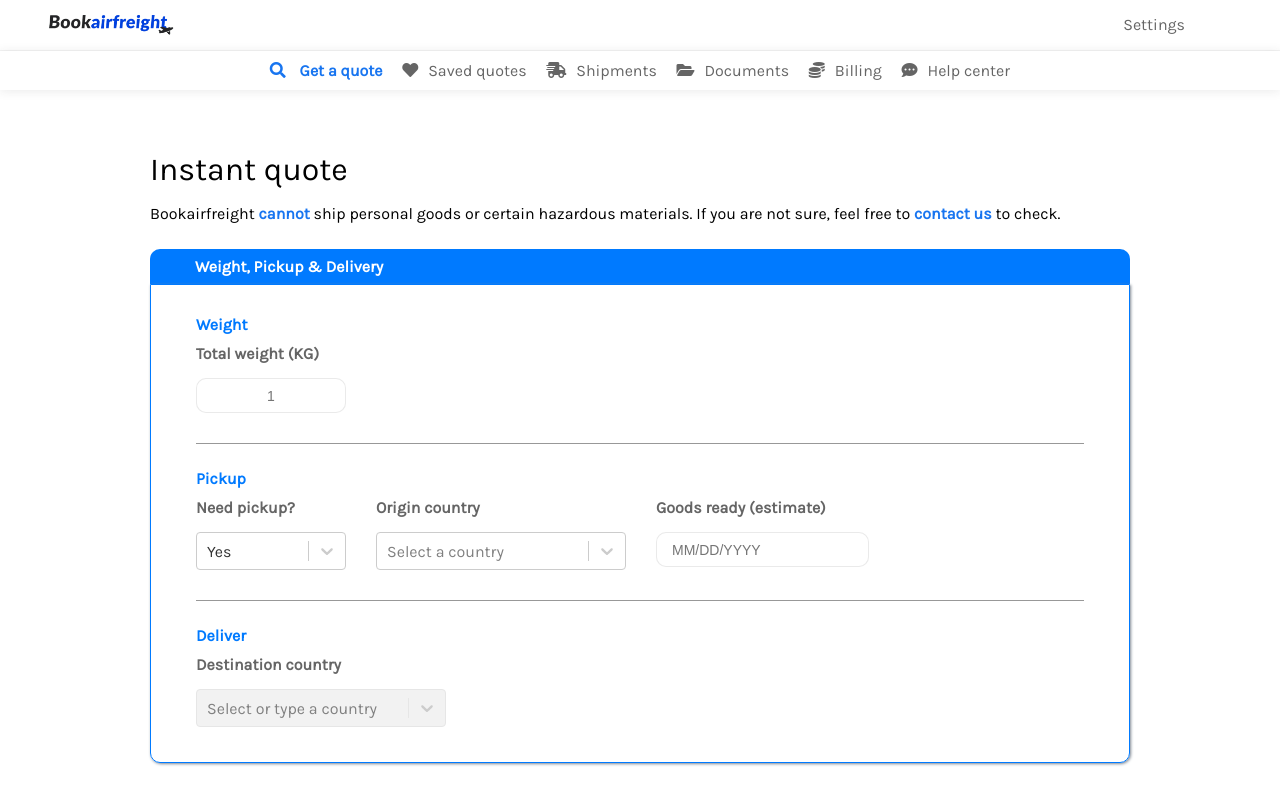
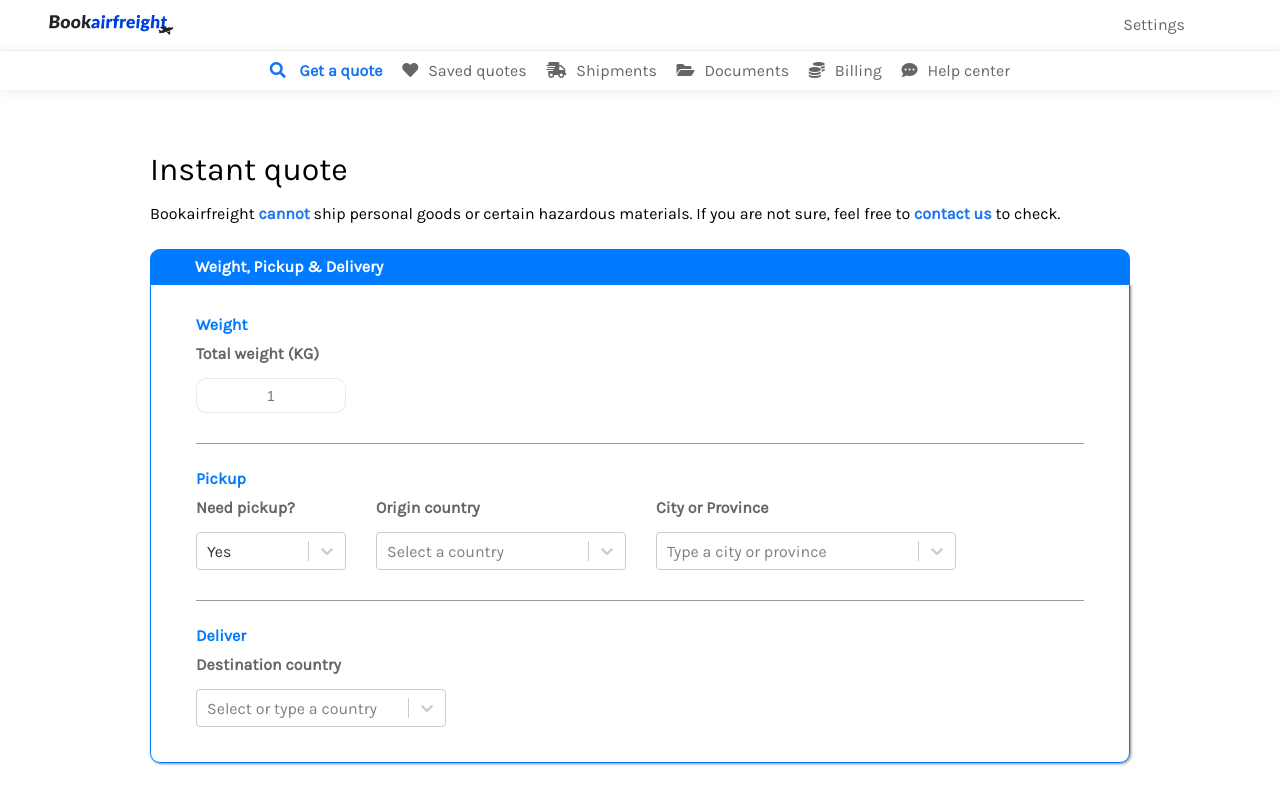
Before and after one commit to alvlinarez/bookairfreight, a React app: page / in a window 1280 px wide. Shown: the top 800 px of the page. Built offline with nearby package versions, Linux system fonts and the light colour scheme; no server answers.

Commit message:
FetchData for selects added Quote form added

```diff
--- a/package.json
+++ b/package.json
@@ -18,14 +18,17 @@
   },
   "homepage": "https://github.com/alvlinarez/bookairfreight#readme",
   "dependencies": {
+    "axios": "0.21.0",
+    "query-string": "6.13.6",
     "react": "16.13.1",
-    "react-datepicker": "3.3.0",
     "react-dom": "16.13.1",
     "react-router-dom": "5.2.0",
     "react-select": "3.1.0"
   },
   "devDependencies": {
     "@babel/core": "7.11.6",
+    "@babel/plugin-syntax-dynamic-import": "7.8.3",
+    "@babel/plugin-transform-runtime": "7.12.1",
     "@babel/preset-env": "7.11.5",
     "@babel/preset-react": "7.10.4",
     "@babel/runtime": "7.11.2",
--- a/public/index.html
+++ b/public/index.html
@@ -7,7 +7,7 @@
   <link href="https://fonts.googleapis.com/css2?family=Karla&display=swap" rel="stylesheet">
   <link href="https://assets-global.website-files.com/5de8b0f3a529ab481fcaccd0/5dea4df7bb83aba52b024cba_BAF-Favicon.png"
         rel="shortcut icon" type="image/x-icon">
-  <title>Bookairfreight</title>
+  <title>Bookairfreight - save 20% on your air shipments</title>
 </head>
 <body>
   <noscript>You need to enable Javascript to run this app.</noscript>
--- a/src/components/quote/Pickup.js
+++ b/src/components/quote/Pickup.js
@@ -1,9 +1,7 @@
 import React, { useState } from 'react';
 import Select from 'react-select';
-import DatePicker from 'react-datepicker';
 
 import '../../styles/components/quote/Pickup.css';
-import 'react-datepicker/dist/react-datepicker.css';
 
 const Pickup = () => {
   const pickUpOptions = [
--- a/src/components/quote/Quote.js
+++ b/src/components/quote/Quote.js
@@ -2,7 +2,7 @@ import React from 'react';
 import QuoteCard from './QuoteCard';
 import '../../styles/components/quote/Quote.css';
 
-const Quote = (props) => {
+const Quote = () => {
   return (
     <div>
       <div className="quoteTitle">
@@ -15,13 +15,6 @@ const Quote = (props) => {
       </div>
 
       <QuoteCard />
-
-      <div className="checkResultsContainer">
-        <span>Shipment total: 1 carton, 10 cubic meters, 55 kgs</span>
-        <button onClick={() => props.history.push('/quote-results')}>
-          Check Results
-        </button>
-      </div>
     </div>
   );
 };
--- a/src/components/quote/QuoteCard.js
+++ b/src/components/quote/QuoteCard.js
@@ -1,25 +1,212 @@
-import React from 'react';
-
-import Weight from './Weight';
-import Pickup from './Pickup';
-import Deliver from './Deliver';
-
+import React, { useEffect, useState } from 'react';
+import { useHistory } from 'react-router-dom';
+import Select from 'react-select';
+import { fetchOriginCountry, fetchCityAndCountry } from '../../utils/fetchData';
 import '../../styles/components/quote/QuoteCard.css';
 
 const QuoteCard = () => {
+  const history = useHistory();
+
+  const pickUpOptions = [
+    { value: 1, label: 'Yes' },
+    { value: 0, label: 'No' }
+  ];
+
+  const [selectOptionsValues, setSelectOptionsValues] = useState({
+    originCountryOptions: [],
+    cityOptions: [],
+    destCountryOptions: []
+  });
+
+  const [values, setValues] = useState({
+    weight: '',
+    pickup: 1,
+    originCountry: '',
+    city: '',
+    destCountry: ''
+  });
+
+  const [error, setError] = useState(null); // if error exists
+  const [msg, setMsg] = useState(''); // error message
+
+  const { weight, pickup, originCountry, city, destCountry } = values;
+  const {
+    originCountryOptions,
+    cityOptions,
+    destCountryOptions
+  } = selectOptionsValues;
+
+  useEffect(() => {
+    fetchOriginCountry(selectOptionsValues, setSelectOptionsValues);
+  }, []);
+
+  const handleWeightChange = (e) => {
+    if (isNaN(e.target.value)) {
+      return;
+    }
+    setValues({
+      ...values,
+      [e.target.name]: e.target.value
+    });
+  };
+
+  const handleOriginCountryChange = async (e) => {
+    setValues({
+      ...values,
+      originCountry: e.value
+    });
+
+    await fetchCityAndCountry(
+      //originCountry,
+      e.value,
+      pickup,
+      selectOptionsValues,
+      setSelectOptionsValues
+    );
+  };
+
+  const handleSubmit = (e) => {
+    e.preventDefault();
+    if (weight === '' || originCountry === '' || destCountry === '') {
+      setError(true);
+      setMsg('All fields are required.');
+      return;
+    }
+    // verifying city if pickup is yes only
+    if (pickup === 1) {
+      if (city === '') {
+        setError(true);
+        setMsg('All fields are required.');
+        return;
+      }
+    }
+    setError(false);
+    setMsg('');
+    history.push(
+      `/quote-results?total_weight=${weight}&delivery_start_country=${originCountry}&delivery_dest_country=${destCountry}` +
+        `${pickup === 1 ? `&pickup_start_city=${city}` : ''}`
+    );
+  };
+
   return (
-    <div className="cardContainer">
-      <div className="cardTitle">
-        <span>Weight, Pickup & Delivery</span>
+    <form onSubmit={handleSubmit}>
+      <div className="cardContainer">
+        <div className="cardTitle">
+          <span>Weight, Pickup & Delivery</span>
+        </div>
+        <div className="cardContent">
+          {/* Weight */}
+          <>
+            <span className="cardSubtitle">Weight</span>
+            <div className="cardOptionContainer">
+              <div className="cardOption">
+                <span className="cardLabel">Total weight (KG)</span>
+                <input
+                  maxLength="256"
+                  name="weight"
+                  inputMode="decimal"
+                  placeholder="1"
+                  type="text"
+                  className="cardInput"
+                  value={weight}
+                  onChange={handleWeightChange}
+                />
+              </div>
+            </div>
+          </>
+
+          <div className="separator" />
+
+          {/* Pickup */}
+          <>
+            <span className="cardSubtitle">Pickup</span>
+            <div className="cardOptionContainer">
+              <div className="cardOption">
+                <span className="cardLabel">Need pickup?</span>
+                <div className="pickupSelectContainer">
+                  <Select
+                    defaultValue={pickUpOptions[0]}
+                    options={pickUpOptions}
+                    onChange={(e) => {
+                      setValues({
+                        ...values,
+                        pickup: e.value,
+                        city: pickup === 1 ? city : ''
+                      });
+                    }}
+                  />
+                </div>
+              </div>
+
+              <div className="cardOption">
+                <span className="cardLabel">Origin country</span>
+                <div className="originCountrySelectContainer">
+                  <Select
+                    options={originCountryOptions}
+                    placeholder="Select a country"
+                    onChange={handleOriginCountryChange}
+                  />
+                </div>
+              </div>
+
+              {pickup === 1 && (
+                <div className="cardOption">
+                  <span className="cardLabel">City or Province</span>
+                  <div className="citySelectContainer">
+                    <Select
+                      options={cityOptions}
+                      placeholder="Type a city or province"
+                      noOptionsMessage={() => 'Please type a city or province'}
+                      onChange={(e) => {
+                        setValues({
+                          ...values,
+                          city: e.value
+                        });
+                      }}
+                    />
+                  </div>
+                </div>
+              )}
+            </div>
+          </>
+
+          <div className="separator" />
+
+          {/* Deliver */}
+          <>
+            <span className="cardSubtitle">Deliver</span>
+            <div className="cardOptionContainer">
+              <div className="cardOption">
+                <span className="cardLabel">Destination country</span>
+                <div className="destCountrySelectContainer">
+                  <Select
+                    options={destCountryOptions}
+                    placeholder="Select or type a country"
+                    noOptionsMessage={() => 'Please type the origin country'}
+                    onChange={(e) => {
+                      setValues({
+                        ...values,
+                        destCountry: e.value
+                      });
+                    }}
+                  />
+                </div>
+              </div>
+            </div>
+          </>
+          <div className="error">{error && msg}</div>
+        </div>
       </div>
-      <div className="cardContent">
-        <Weight />
-        <div className="separator" />
-        <Pickup />
-        <div className="separator" />
-        <Deliver />
+      <div className="checkResultsContainer">
+        <span>Shipment total: 1 carton, 10 cubic meters, {weight} kgs</span>
+        <button
+          type="submit"
+          // onClick={() => history.push('/quote-results')}
+        >
+          Check Results
+        </button>
       </div>
-    </div>
+    </form>
   );
 };
 
--- a/src/styles/components/quote/QuoteCard.css
+++ b/src/styles/components/quote/QuoteCard.css
@@ -73,3 +73,58 @@
 .cardContainer .cardContent .cardInput:focus {
   border: 1px solid #007aff;
 }
+
+
+/* PICKUP */
+.pickupSelectContainer {
+  width: 150px;
+}
+
+.originCountrySelectContainer {
+  width: 250px;
+}
+
+.citySelectContainer {
+  width: 300px;
+}
+
+/* END PICKUP */
+
+
+/* DELIVER */
+.destCountrySelectContainer {
+  width: 250px;
+}
+/* END DELIVER */
+
+/* CHECK RESULTS */
+.checkResultsContainer {
+  display: flex;
+  flex-direction: column;
+}
+
+.checkResultsContainer span {
+  text-align: center;
+  font-weight: bold;
+  padding-bottom: 15px;
+}
+
+.checkResultsContainer button {
+  width: 100%;
+  height: auto;
+  background-color: #ffc000;
+  box-shadow: 1px 1px 3px 0 #7f8893;
+  border-radius: 10px;
+  cursor: pointer;
+  color: #ffffff;
+  padding: 12px 15px;
+  font-size: 17px;
+  border: 0;
+  text-decoration: none;
+  outline: none;
+}
+
+.error {
+  color: #ff0000;
+  font-weight: bold;
+}
--- /dev/null
+++ b/src/utils/fetchData.js
@@ -0,0 +1,82 @@
+import axios from 'axios';
+
+export const fetchOriginCountry = async (
+  selectOptionsValues,
+  setSelectOptionsValues
+) => {
+  try {
+    const { data } = await axios.get(
+      'https://api-dev.bookairfreight.com/v1/interview/starting-countries'
+    );
+    const countries = data.countries.map((country) => {
+      return {
+        value: country,
+        label: country
+      };
+    });
+    setSelectOptionsValues({
+      ...selectOptionsValues,
+      originCountryOptions: countries
+    });
+  } catch (e) {
+    console.log(e);
+    setSelectOptionsValues({
+      ...selectOptionsValues,
+      originCountryOptions: []
+    });
+  }
+};
+
+export const fetchCityAndCountry = async (
+  originCountry,
+  pickup,
+  selectOptionsValues,
+  setSelectOptionsValues
+) => {
+  try {
+    const citiesUrl = `https://api-dev.bookairfreight.com/v1/interview/pickup-locations?country=${originCountry}`;
+    const destCountriesUrl = `https://api-dev.bookairfreight.com/v1/interview/dest-countries?starting_country=${originCountry}`;
+    if (pickup === 1) {
+      const [citiesRes, destCountriesRes] = await Promise.all([
+        axios.get(citiesUrl),
+        axios.get(destCountriesUrl)
+      ]);
+      const cities = citiesRes.data.cities.map((city) => {
+        return {
+          value: city,
+          label: city
+        };
+      });
+      const countries = destCountriesRes.data.countries.map((country) => {
+        return {
+          value: country,
+          label: country
+        };
+      });
+      setSelectOptionsValues({
+        ...selectOptionsValues,
+        cityOptions: cities,
+        destCountryOptions: countries
+      });
+    } else {
+      const { data } = await axios.get(destCountriesUrl);
+      const countries = data.countries.map((country) => {
+        return {
+          value: country,
+          label: country
+        };
+      });
+      setSelectOptionsValues({
+        ...selectOptionsValues,
+        destCountryOptions: countries
+      });
+    }
+  } catch (e) {
+    console.log(e);
+    setSelectOptionsValues({
+      ...selectOptionsValues,
+      cityOptions: [],
+      destCountryOptions: []
+    });
+  }
+};
```
Also changed, not shown: src/styles/components/quote/Quote.css (+0 -26 lines), .babelrc, 1 other file (tests, documents, lock files or other folders).
